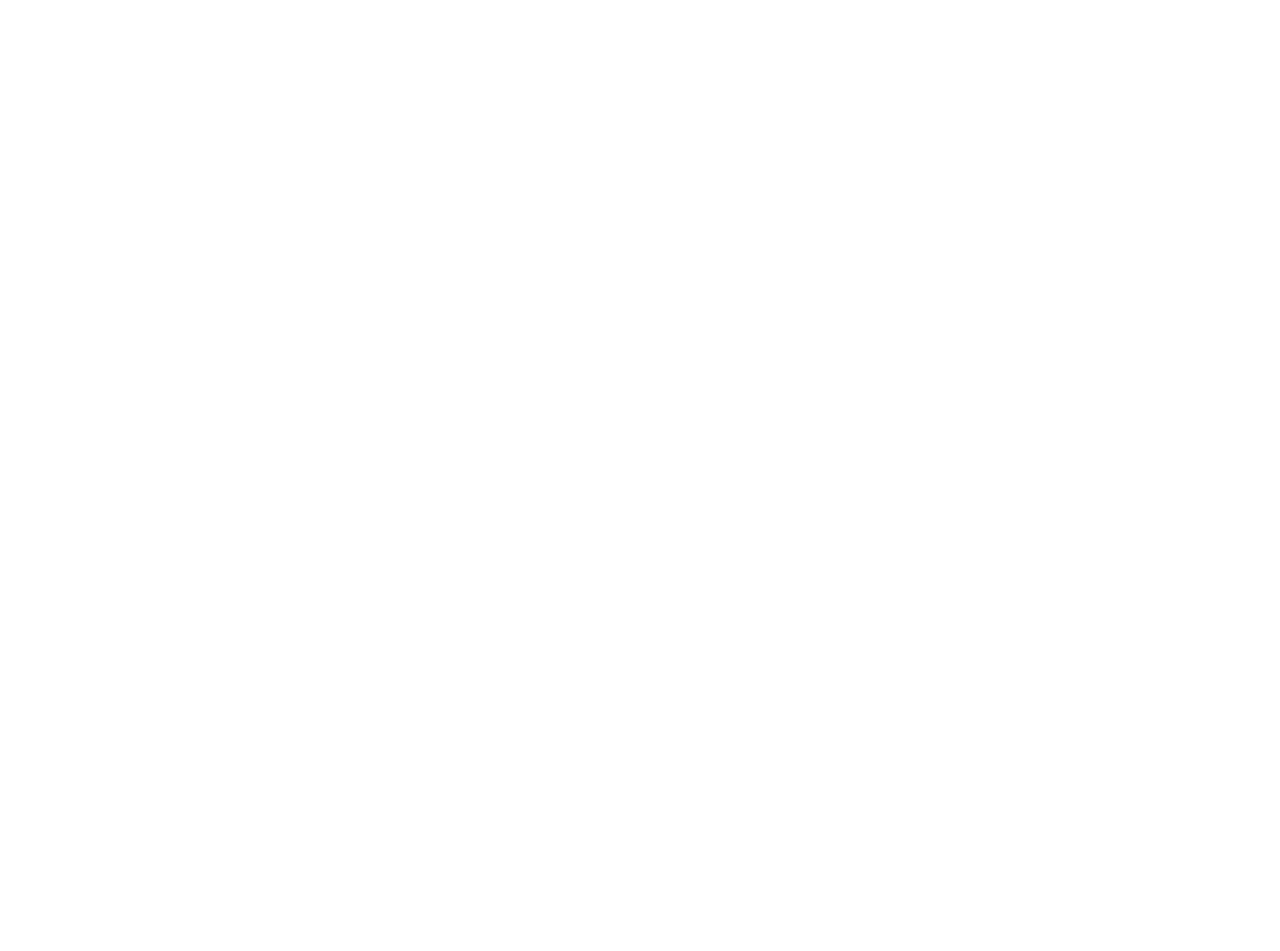
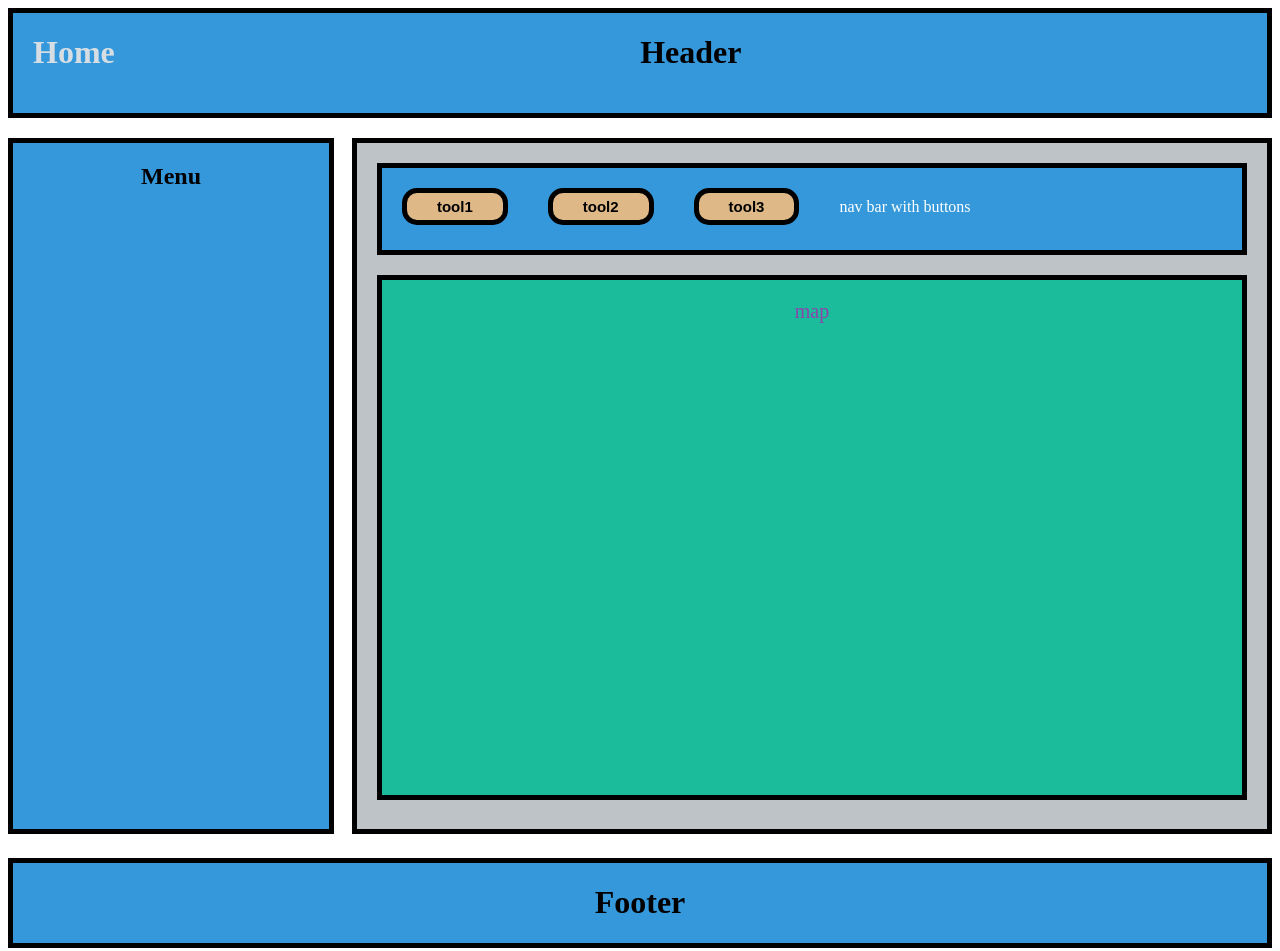
Before and after one commit to ahsan-emon/Html-Layout, a plain HTML site: page Layout - A2/layout4.html in a window 1280 px wide. Before the commit the page ends 800 px from the top, so only its background shows below. Drawn offline with Linux system fonts and the light colour scheme.

Commit message:
layout 4 added
layout 4 full complete
layout 5,6 html & css file added

```diff
--- /dev/null
+++ b/Layout - A2/css/layout4.css
@@ -0,0 +1,77 @@
+body {
+  background-color: transparent;
+}
+header {
+  height: 100px;
+  background-color: #3498db;
+  border: 5px solid black;
+  text-align: center;
+  margin-bottom: 20px;
+}
+header a {
+  float: left;
+  text-decoration: none;
+  color: #d6dee4;
+  margin-left: 20px;
+}
+header a:hover {
+  color: rgb(129, 29, 129);
+}
+.content {
+  height: 700px;
+  overflow: hidden;
+  margin-bottom: 20px;
+}
+.content-left {
+  height: 98%;
+  background-color: #3498db;
+  width: 25%;
+  border: 5px solid black;
+  float: left;
+  text-align: center;
+}
+.content-right {
+  height: 98%;
+  background-color: #bdc3c7;
+  width: 72%;
+  border: 5px solid black;
+  float: right;
+}
+.content-right nav {
+  height: 12%;
+  background-color: #3498db;
+  border: 5px solid black;
+  margin: 20px;
+}
+nav button {
+  font-size: 15px;
+  padding: 5px 30px;
+  border: 5px solid black;
+  margin: 20px;
+  border-radius: 15px;
+  background-color: burlywood;
+  font-weight: bold;
+  float: left;
+}
+nav p {
+  float: left;
+  margin: 30px 20px 20px 20px;
+  color: white;
+}
+nav {
+  overflow: hidden;
+}
+.center-content {
+  height: 75%;
+  background-color: #1abc9c;
+  margin: 20px;
+  border: 5px solid black;
+  text-align: center;
+  color: #8e44ad;
+  font-size: 20px;
+}
+footer {
+  text-align: center;
+  border: 5px solid black;
+  background-color: #3498db;
+}
--- a/Layout - A2/css/style.css
+++ b/Layout - A2/css/style.css
@@ -2,12 +2,13 @@ header {
   background-color: teal;
   height: 100px;
   text-align: center;
+  color: #c6dde2;
 }
 .menu {
   background-color: rgb(44, 119, 180);
   height: 350px;
   text-align: center;
-  color: white;
+  color: #1abc9c;
 }
 .menu a {
   text-decoration: none;
--- a/Layout - A2/layout3.html
+++ b/Layout - A2/layout3.html
@@ -3,6 +3,7 @@
 <head>
     <meta charset="UTF-8">
     <title>Layout 3</title>
+    <link rel="icon" href="images/logo.png">
     <link rel="stylesheet" href="css/layout3.css">
 </head>
 <body>
--- a/Layout - A2/layout4.html
+++ b/Layout - A2/layout4.html
@@ -0,0 +1,42 @@
+<!DOCTYPE html>
+<html lang="en">
+<head>
+    <meta charset="UTF-8">
+    <link rel="icon" href="images/logo.png">
+    <title>Layout 4</title>
+    <link rel="stylesheet" href="css/layout4.css">
+</head>
+<body>
+    <!-- header start -->
+    <header>
+        <a href="index.html"><h1>Home</h1></a>
+        <h1>Header</h1>
+    </header>
+    <!-- header end -->
+    <!-- content part start  -->
+    <div class="content">
+        <div class="content-left">
+            <nav>
+                <h1>Menu</h1>
+            </nav>
+        </div>
+        <div class="content-right">
+            <nav>
+                <button class="btn1">tool1</button>
+                <button class="btn2">tool2</button>
+                <button class="btn3">tool3</button>
+                <p>nav bar with buttons</p>
+            </nav>
+            <div class="center-content">
+                <p>map</p>
+            </div>
+        </div>
+    </div>
+    <!-- content part end -->
+    <!-- footer start  -->
+    <footer>
+        <h1>Footer</h1>
+    </footer>
+    <!-- footer end -->
+</body>
+</html>
```
Also changed, not shown: Layout - A2/index.html (+1 -1 lines), Layout - A2/layout5.html (+11 -0 lines), Layout - A2/css/layout5.css (added), Layout - A2/css/layout6.css (added).
